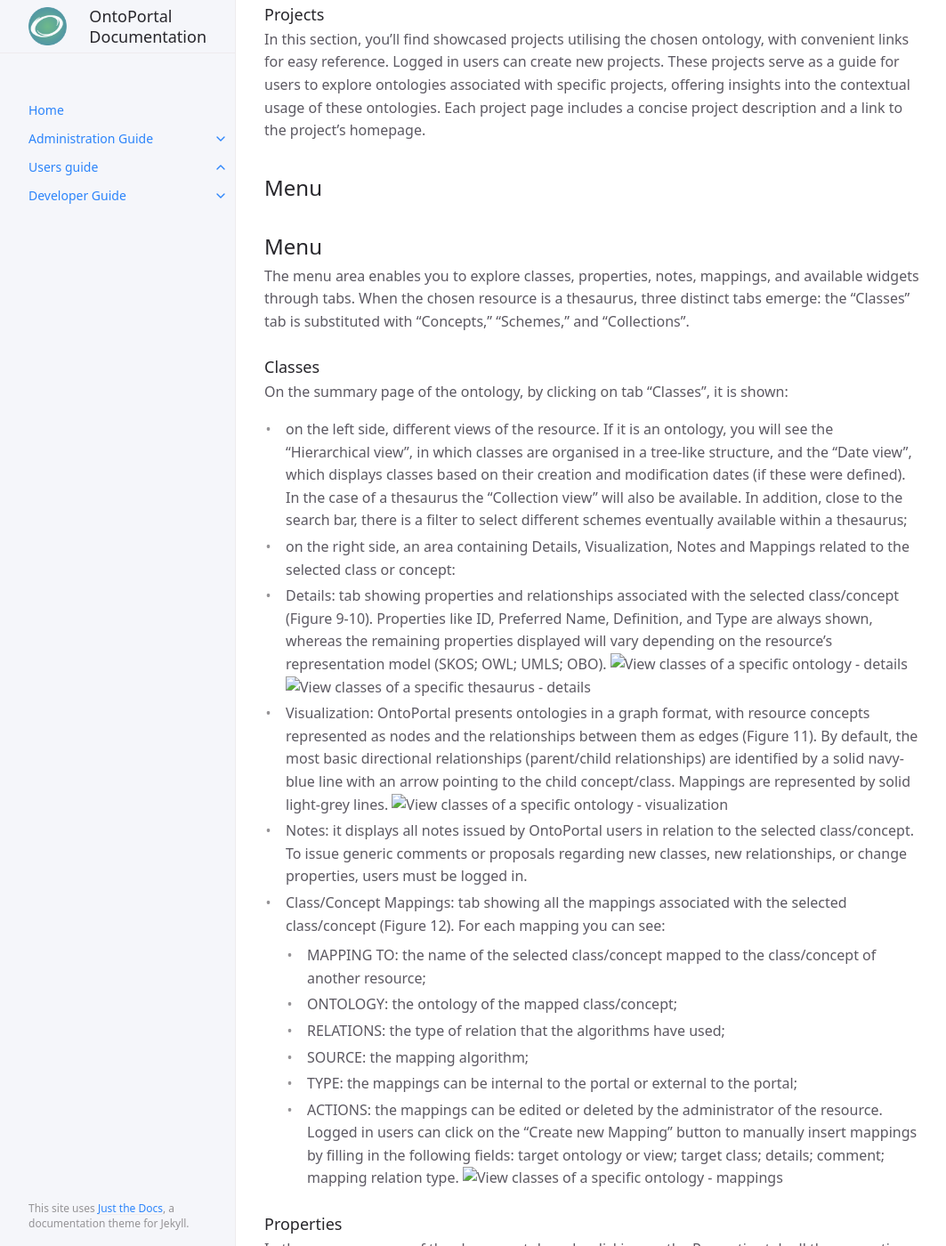
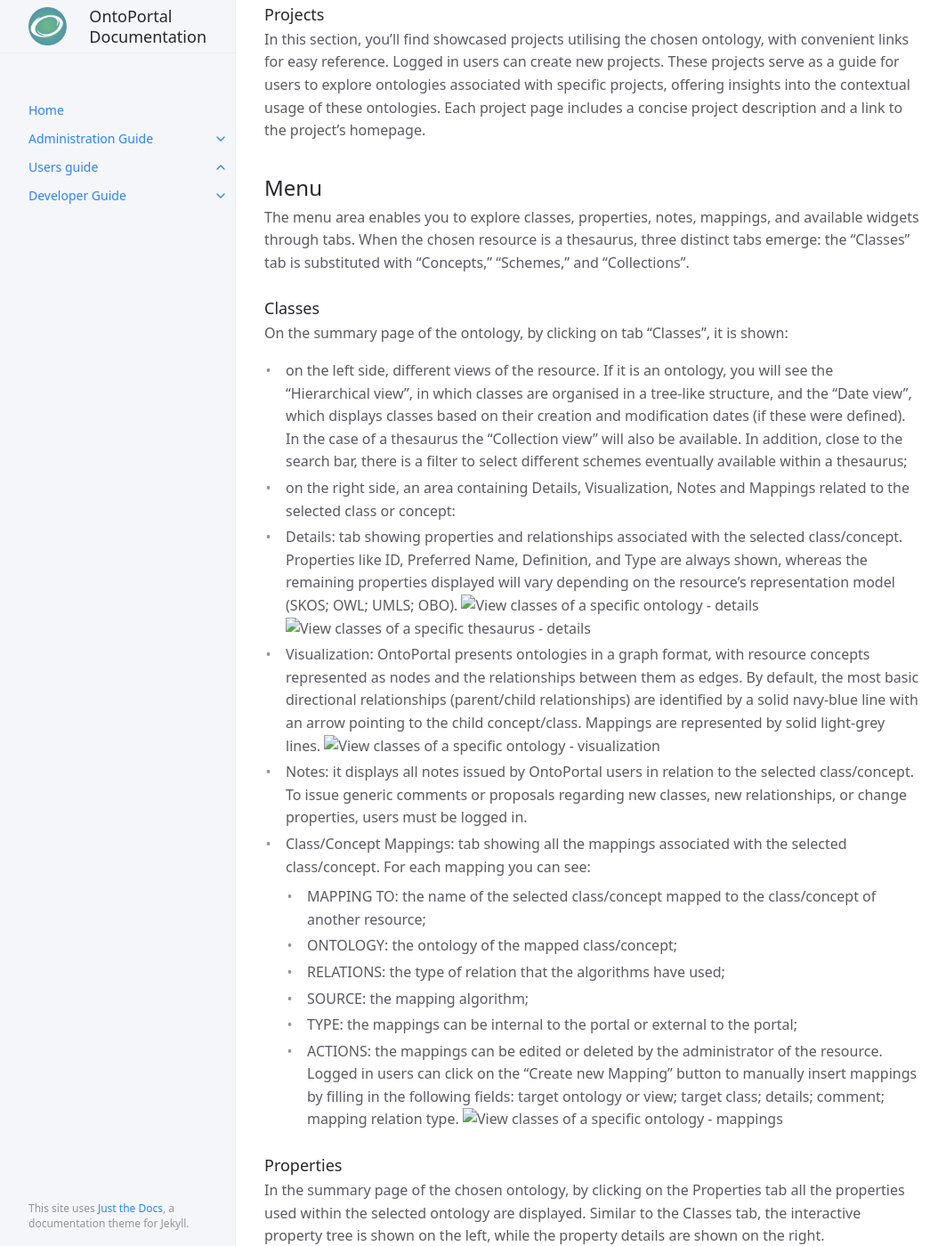
Before and after one commit to ontoportal/documentation, a Jekyll site: the page built from docs/users-guide-docs/documentation/ontoportal/platform_overview/ontology_details.md, in a window 1280 px wide and 1400 px high, scrolled down 3829 px. Shown: the whole window at 89% size, without its empty margins (107-1170 px from the left). Built offline with Jekyll 4.4.1, drawn with Linux system fonts in a browser that asks for light colours.

Commit message:
Small enhancements

```diff
--- a/_includes/shared_doc/platform_overview/ontology_details/menu/index.md
+++ b/_includes/shared_doc/platform_overview/ontology_details/menu/index.md
@@ -1,2 +1 @@
-## Menu
 The menu area enables you to explore classes, properties, notes, mappings, and available widgets through tabs. When the chosen resource is a thesaurus, three distinct tabs emerge: the "Classes" tab is substituted with "Concepts," "Schemes," and "Collections".
--- a/_includes/shared_doc/platform_overview/ontology_details/menu/menu_classes.md
+++ b/_includes/shared_doc/platform_overview/ontology_details/menu/menu_classes.md
@@ -2,13 +2,13 @@
 On the summary page of the {{ page.atom }}, by clicking on tab “Classes”, it is shown:
 - on the left side, different views of the resource. If it is an ontology, you will see the “Hierarchical view”, in which classes are organised in a tree-like structure, and the “Date view”, which displays classes based on their creation and modification dates (if these were defined). In the case of a thesaurus the “Collection view” will also be available. In addition, close to the search bar, there is a filter to select different schemes eventually available within a thesaurus;
 - on the right side, an area containing Details, Visualization, Notes and Mappings related to the selected class or concept:
- - Details: tab showing properties and relationships associated with the selected class/concept (Figure 9-10). Properties like ID, Preferred Name, Definition, and Type are always shown, whereas the remaining properties displayed will vary depending on the resource’s representation model (SKOS; OWL; UMLS; OBO).
+ - Details: tab showing properties and relationships associated with the selected class/concept. Properties like ID, Preferred Name, Definition, and Type are always shown, whereas the remaining properties displayed will vary depending on the resource’s representation model (SKOS; OWL; UMLS; OBO).
  ![View classes of a specific ontology - details]({{site.figures_link}}/{{page.portal}}/ontology_classes.png)
  ![View classes of a specific thesaurus - details]({{site.figures_link}}/{{page.portal}}/thesaurus_classes.png)
- - Visualization: {{ page.portal }} presents {{ page.atoms }} in a graph format, with resource concepts represented as nodes and the relationships between them as edges (Figure 11). By default, the most basic directional relationships (parent/child relationships) are identified by a solid navy-blue line with an arrow pointing to the child concept/class. Mappings are represented by solid light-grey lines.
+ - Visualization: {{ page.portal }} presents {{ page.atoms }} in a graph format, with resource concepts represented as nodes and the relationships between them as edges. By default, the most basic directional relationships (parent/child relationships) are identified by a solid navy-blue line with an arrow pointing to the child concept/class. Mappings are represented by solid light-grey lines.
 ![View classes of a specific {{ page.atom }} - visualization]({{site.figures_link}}/{{page.portal}}/ontology_visualization.png)
  - Notes: it displays all notes issued by {{ page.portal }} users in relation to the selected class/concept. To issue generic comments or proposals regarding new classes, new relationships, or change properties, users must be logged in.
- - Class/Concept Mappings: tab showing all the mappings associated with the selected class/concept (Figure 12). For each mapping you can see:
+ - Class/Concept Mappings: tab showing all the mappings associated with the selected class/concept. For each mapping you can see:
    - MAPPING TO: the name of the selected class/concept mapped to the class/concept of another resource;
    - ONTOLOGY: the {{ page.atom }} of the mapped class/concept;
    - RELATIONS: the type of relation that the algorithms have used;
```
Also changed, not shown: docs/users-guide-docs/documentation/ecoportal/platform_overview/tools.md (+4 -4 lines), assets/images/ontoportal/figures/EcoPortal/ontology_visualization.png (added), assets/images/ontoportal/figures/EcoPortal/submissions_table.png (renamed from assets/images/ontoportal/figures/EcoPortal/submission_table.png).
